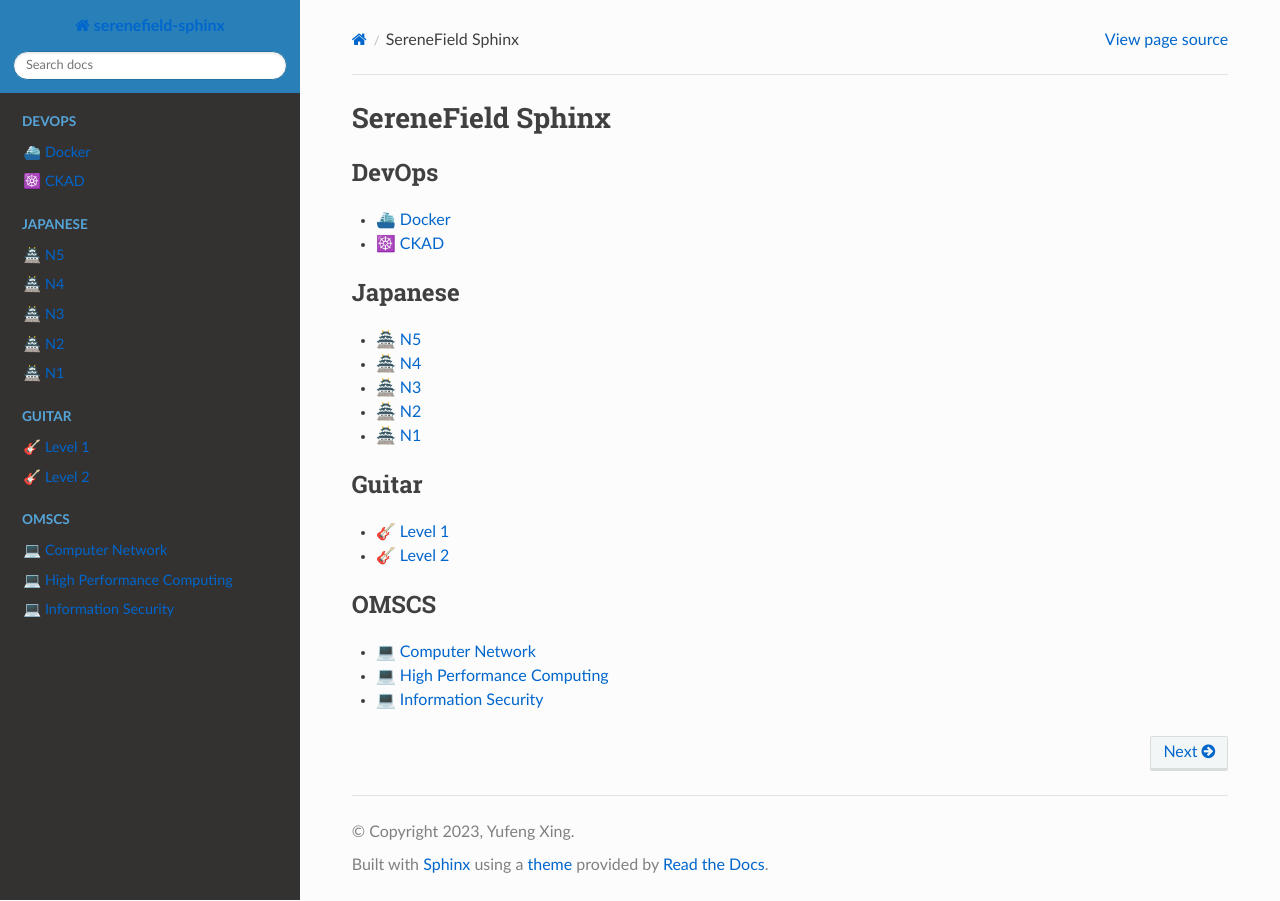
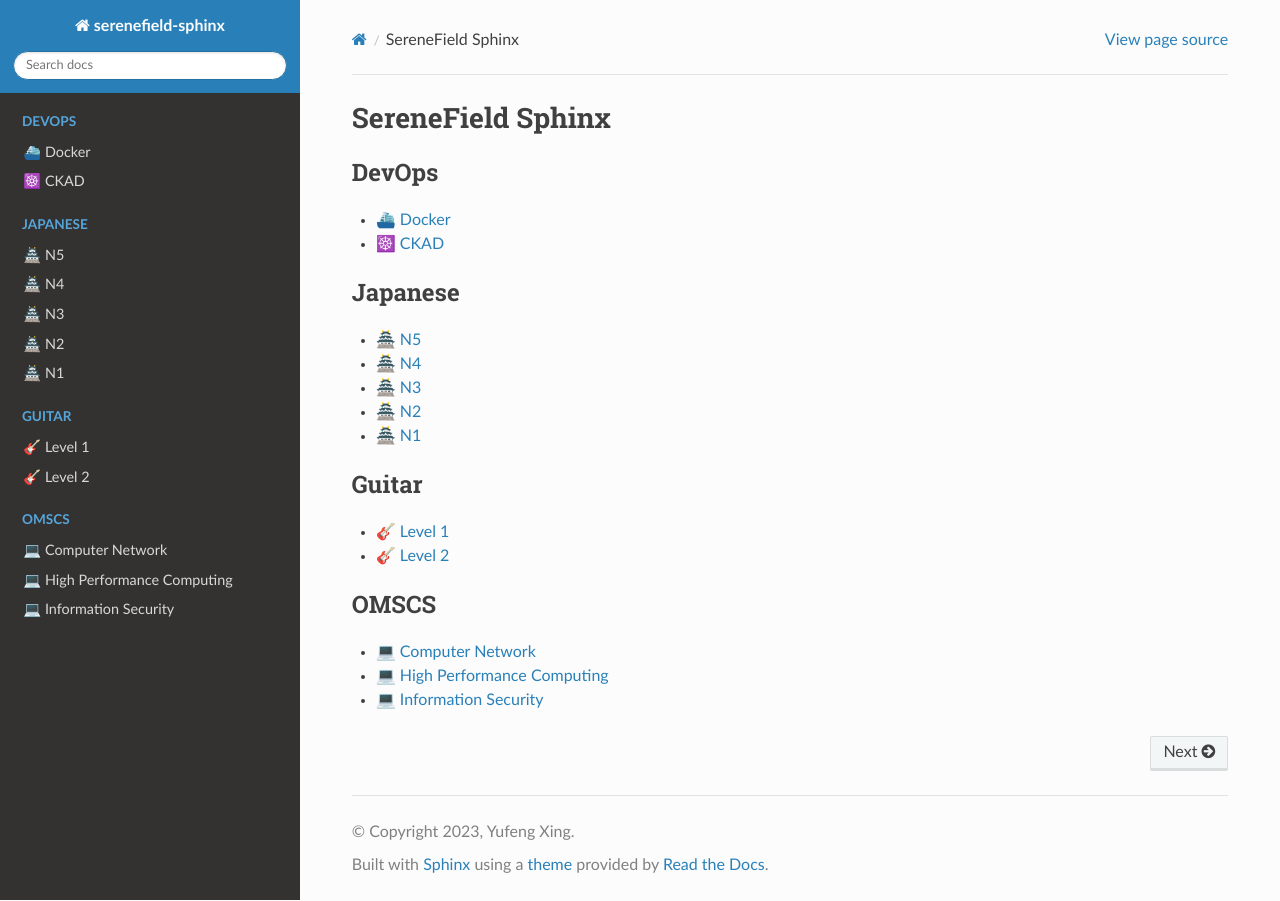
Before and after one commit to Serene-Field/sphinx-transit, a Sphinx documentation site: the page built from docs/index.rst, in a window 1280 px wide. Built offline with Sphinx 7.4.7 and the Read the Docs theme 2.0.0, drawn with Linux system fonts in a browser that asks for light colours; pages that are not in the unit, such as notebooks, are missing from menus.

Commit message:
tweak: remove color change

```diff
--- a/docs/_static/style.css
+++ b/docs/_static/style.css
@@ -1,7 +1,3 @@
 .wy-nav-content {
     max-width: 1200px !important;
 }
-
-a:link, a:visited {
-    color: #0066cc !important;
-}
```
